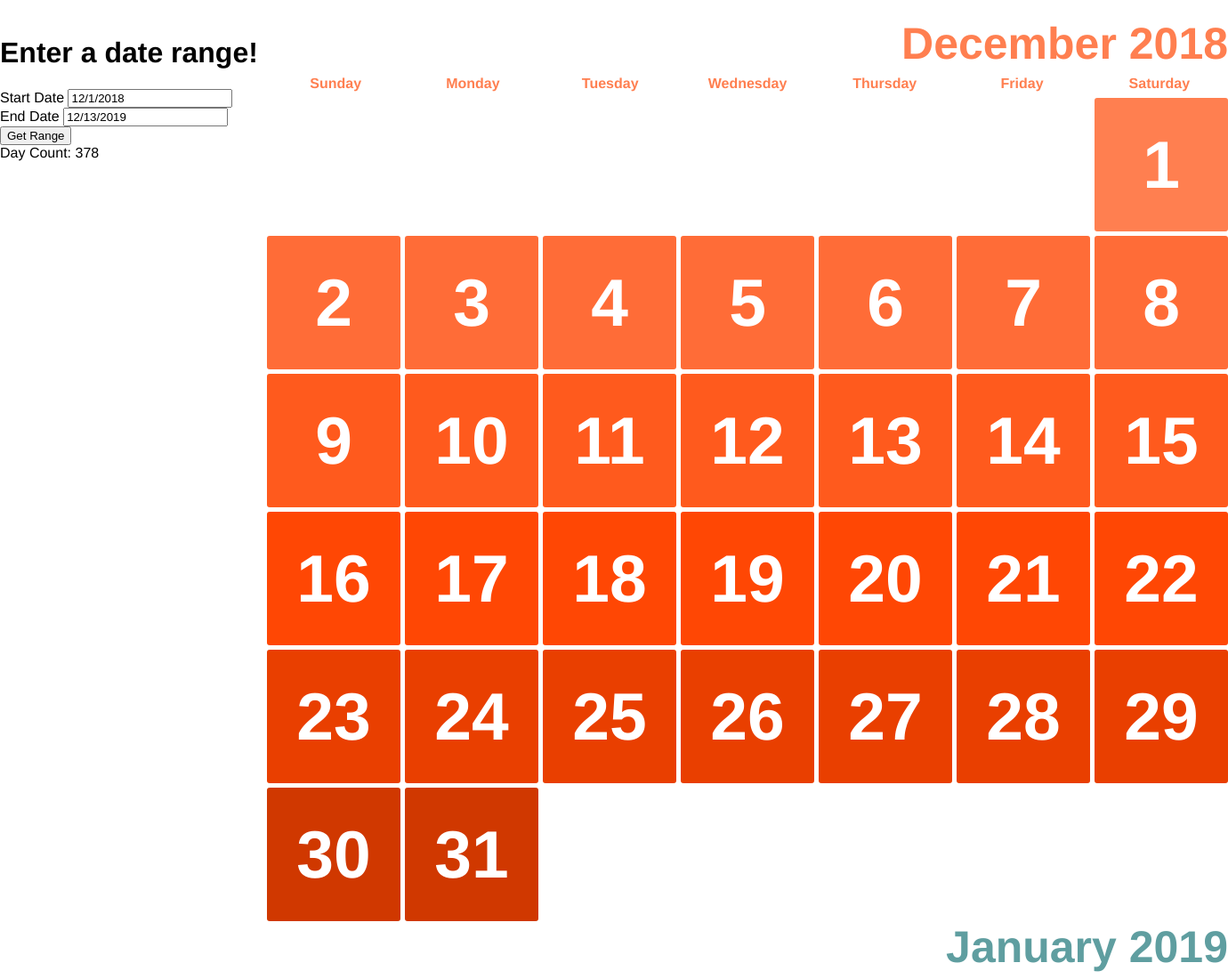
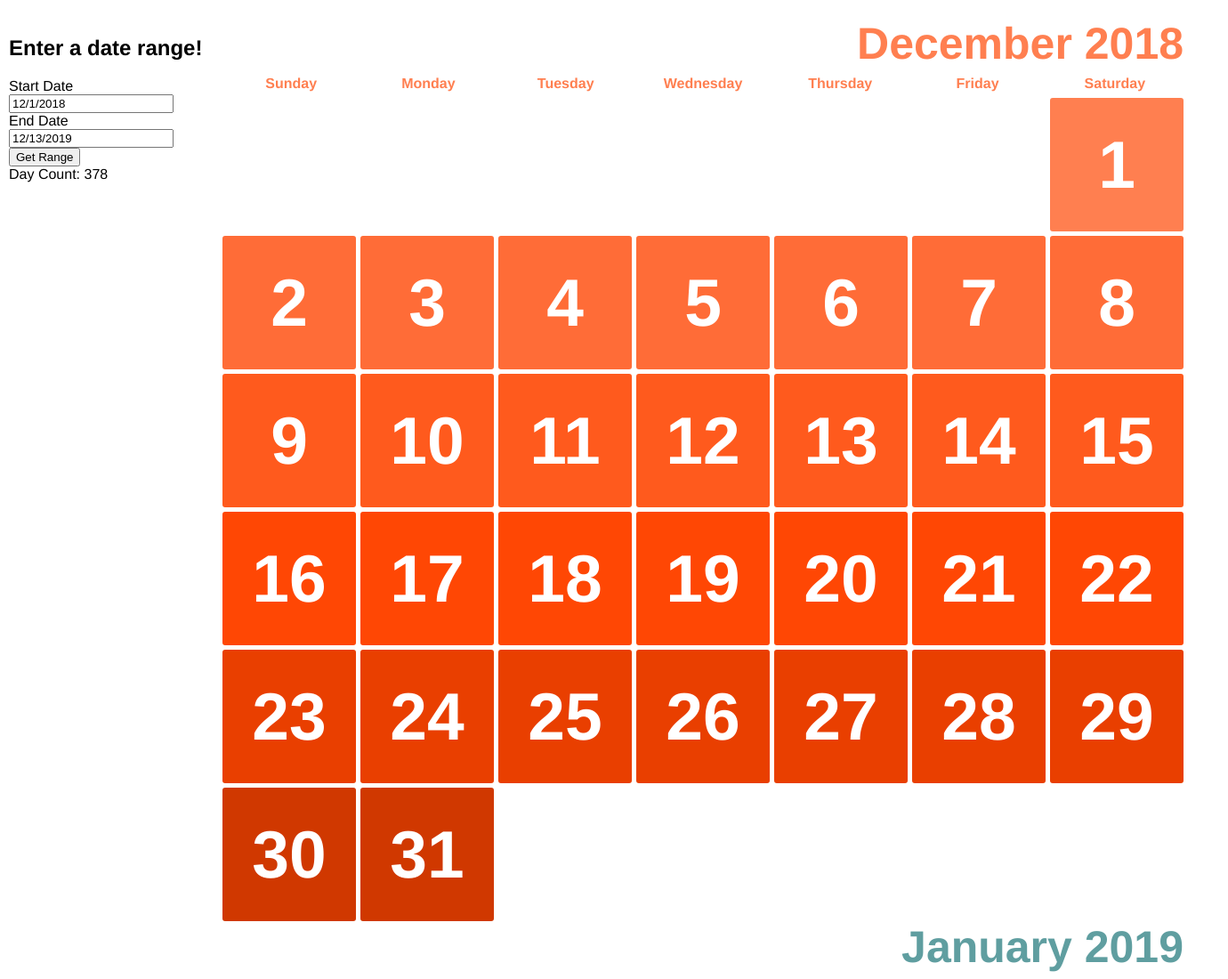
Before and after one commit to TravisL12/date_ranges, a plain HTML site: page index.html in a window 1280 px wide. Shown: the top 1100 px of the page at 89% size, 1380 px wide, since content can reach past the window. Drawn offline with Linux system fonts and the light colour scheme.

Commit message:
More updates

```diff
--- a/index.html
+++ b/index.html
@@ -7,12 +7,12 @@
   <body>
     <div class="calendar">
       <div class="calendar--date-input">
-        <h1>Enter a date range!</h1>
-        <div>
+        <h2>Enter a date range!</h2>
+        <div class="calendar--date-input-field">
           <label>Start Date</label>
           <input type="text" id="start" />
         </div>
-        <div>
+        <div class="calendar--date-input-field">
           <label>End Date</label>
           <input type="text" id="end" />
         </div>
--- a/public/sass/application.scss
+++ b/public/sass/application.scss
@@ -82,8 +82,19 @@ body {
 
 .calendar {
   display: grid;
-  grid-template-columns: 300px 1fr;
+  grid-template-columns: 250px 1fr;
   margin: 20px 0;
+}
+
+.calendar--date-input {
+  padding: 0 10px;
+}
+
+.calendar--date-input-field {
+  label {
+    width: 80px;
+    display: inline-block;
+  }
 }
 
 .month {
```
Also changed, not shown: public/styles/application.css.
